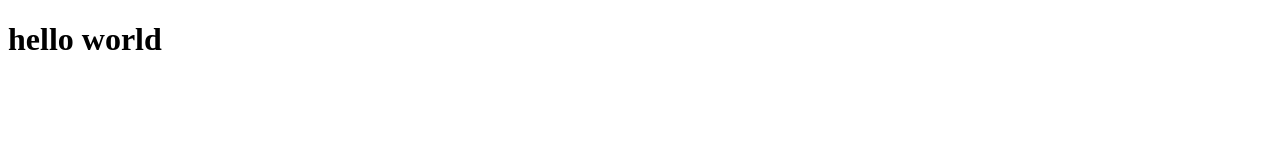
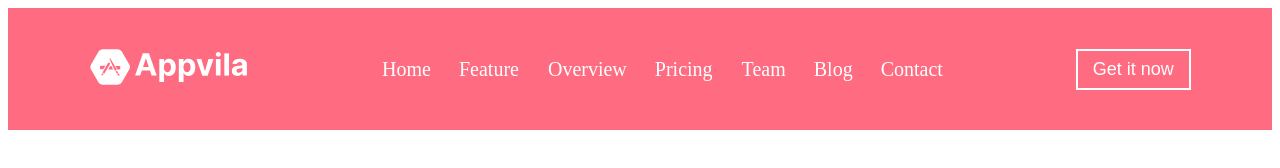
Before and after one commit to rashedahmed0/AppVilla, a plain HTML site: page index.html in a window 1280 px wide. Drawn offline with Linux system fonts and the light colour scheme.

Commit message:
navbar menu section done

```diff
--- a/index.html
+++ b/index.html
@@ -4,8 +4,34 @@
     <meta charset="UTF-8">
     <meta name="viewport" content="width=device-width, initial-scale=1.0">
     <title>AppVilla</title>
+    <link rel="stylesheet" href="./style.css">
+    <link rel="shortcut icon" href="./images/favicon.svg" type="image/x-icon">
 </head>
 <body>
-    <h1>hello world</h1>
+    <header>
+
+        <!-- menu section -->
+
+        <nav class="container">
+            <div class="logo">
+                <img src="./images/logo/white-logo.svg" alt="logo">
+            </div>
+            <div class="navbar">
+                <a href="#">Home</a>
+                <a href="#">Feature </a>
+                <a href="#">Overview</a>
+                <a href="#">Pricing </a>
+                <a href="#">Team</a>
+                <a href="#">Blog</a>
+                <a href="#">Contact </a>
+            </div>
+            <div class="headerbtn">
+                <button>Get it now</button>
+            </div>
+        </nav>
+
+
+
+    </header>
 </body>
 </html>
--- a/style.css
+++ b/style.css
@@ -0,0 +1,39 @@
+.container{
+    width: 90%;
+    margin: 0 auto;
+    padding: 20px;
+}
+
+header{
+    background-color: #ff6b81;
+    color: white;
+    padding: 20px;
+}
+nav{
+    display: flex;
+    justify-content: space-between;
+    align-items: center;
+}
+nav .logo{
+    width: 160px;
+
+}
+nav .logo img{
+    max-width: 100%;
+}
+nav .navbar{}
+nav .navbar a{
+    text-decoration: none;
+    color: white;
+    padding: 5px;
+    margin: 7px;
+    font-size: 20px;
+}
+nav .headerbtn{}
+nav .headerbtn button{
+    color: white;
+    border: 2px solid white;
+    background: transparent;
+    font-size: 18px;
+    padding: 8px 15px;
+}
```
